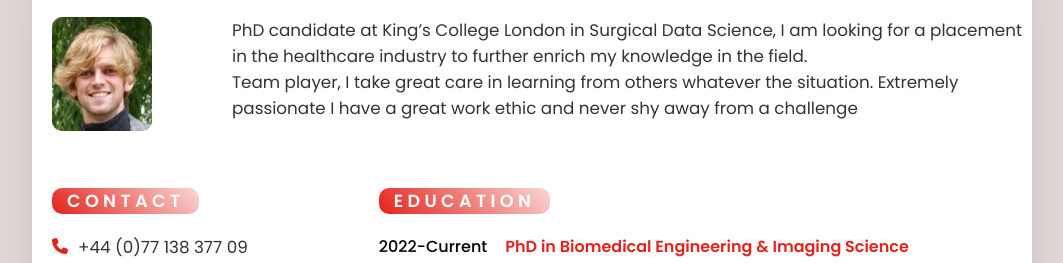
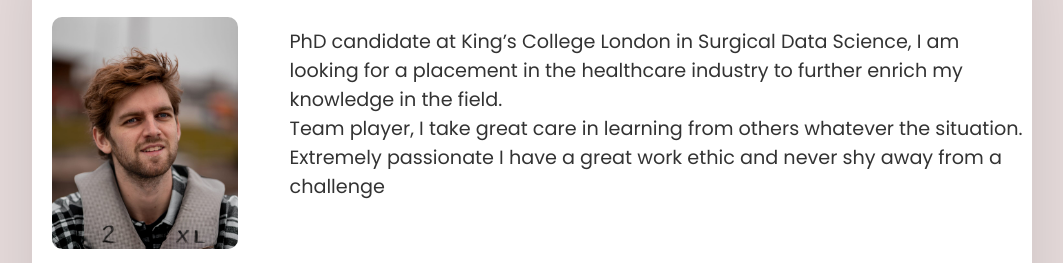
Before and after one commit to JK-rez/JK-rez.github.io, a plain HTML site: page index.html in a window 1280 px wide. Shown: the part 133-396 px from the top of the page, without its empty margins (108-1171 px from the left). Drawn offline with Linux system fonts and the light colour scheme.

Commit message:
Changed pdf

```diff
--- a/index.html
+++ b/index.html
@@ -14,16 +14,16 @@
           <h2>Julien Quarez<br><span>PhD Student in Biomedical Engineering and Imaging Science</span></h2>
             </div>
           <div class="top">
-
             <div class="group">
             <div class="leftSide">
                 <div class="imageBx">
-                    <img src="Julien.JPG">
+                    <img src="PhotoProfileCropped.JPG">
                 </div>
             </div>
             <div class="rightSide">
                 <p id="text"> PhD candidate at King’s College London in Surgical Data Science, I am looking for a placement in the healthcare industry to further enrich my knowledge in the field.
-                    <br>Team player, I take great care in learning from others whatever the situation. Extremely passionate I have a great work ethic and never shy away from a challenge<br>
+                    <br>Team player, I take great care in learning from others whatever the situation.
+                    <br>Extremely passionate I have a great work ethic and never shy away from a challenge<br>
                     </p>
             </div>
           </div>
--- a/style.css
+++ b/style.css
@@ -70,14 +70,14 @@ h2 span
 {
     position: relative;
     display: grid;
-    gap: 0px;
+    gap: 10px;
     width: 100%;
-    grid-template-columns: 1fr 4fr;
+    grid-template-columns: 1fr 3fr;
     margin-top: 20px;
 }
 .group .imageBx
 {
-    width: 100%;
+    width: 150%;
     position: relative;
     margin-left: 20px;
 }
@@ -91,7 +91,8 @@ h2 span
 .group p
 {
     color: #333;
-    font-size: 1.05em;
+    font-size: 1.2em;
+    margin-top: 10px;
 }
 
 .bottom
```
Also changed, not shown: Julien.JPG (deleted), PhotoProfileCropped.JPG (added).
